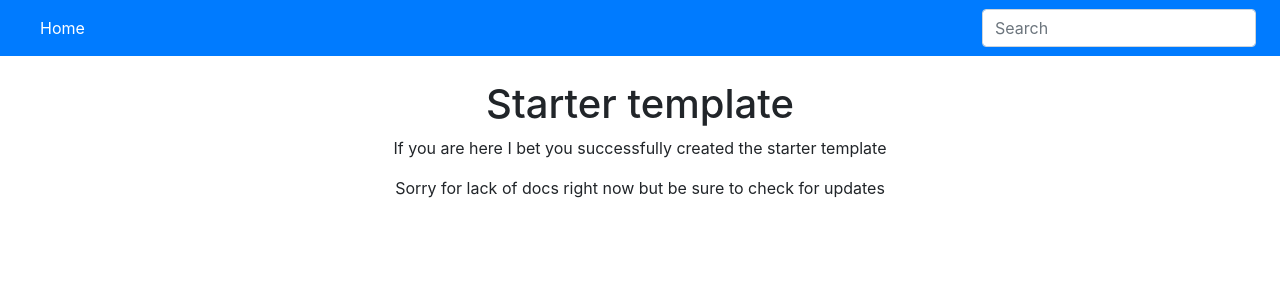
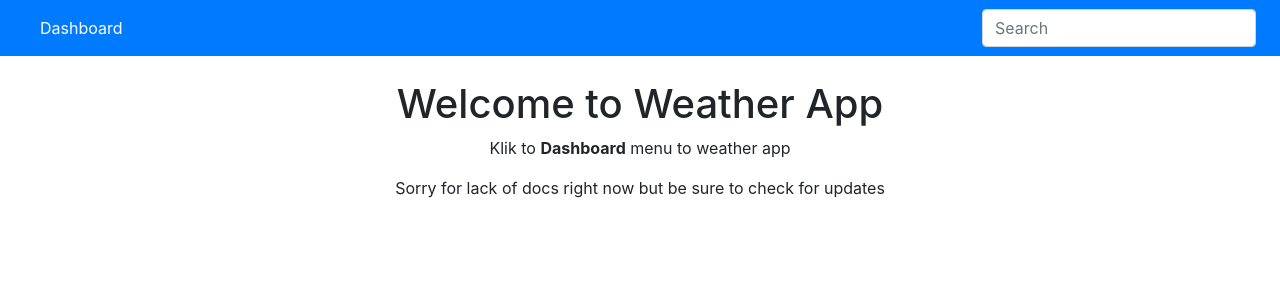
Before and after one commit to rizkycahyono97/BMKG-API-App, a PHP site: page / in a window 1280 px wide. Shown: the top 300 px of the page. Run offline with PHP 8.4, Linux system fonts and the light colour scheme; some libraries are stand-ins or nearby versions.

Commit message:
Add menus

```diff
--- a/resources/views/login.twig
+++ b/resources/views/login.twig
@@ -4,8 +4,8 @@
     <div class="container">
 
         <div class="text-center mt-4">
-            <h1>Starter template</h1>
-            <p>If you are here I bet you successfully created the starter template</p>
+            <h1>Welcome to Weather App</h1>
+            <p>Klik to <span style="font-weight: bolder;">Dashboard</span> menu to weather app</p>
             <p>Sorry for lack of docs right now but be sure to check for updates</p>
         </div>
 
--- a/resources/views/partials/template.twig
+++ b/resources/views/partials/template.twig
@@ -36,7 +36,7 @@
         <div class="collapse navbar-collapse" id="nav">
             <ul class="navbar-nav mr-auto">
                 <li class="nav-item active">
-                    <a class="nav-link" href="/">Home</a>
+                    <a class="nav-link" href="../dashboard">Dashboard</a>
                 </li>
 
             </ul>
```
Also changed, not shown: resources/views/dashboard.twig (+1 -15 lines).
